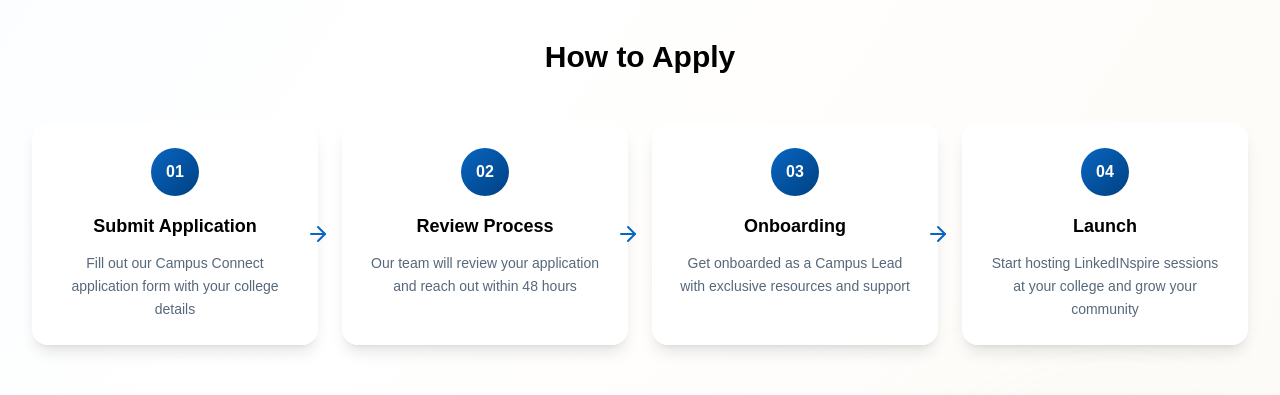
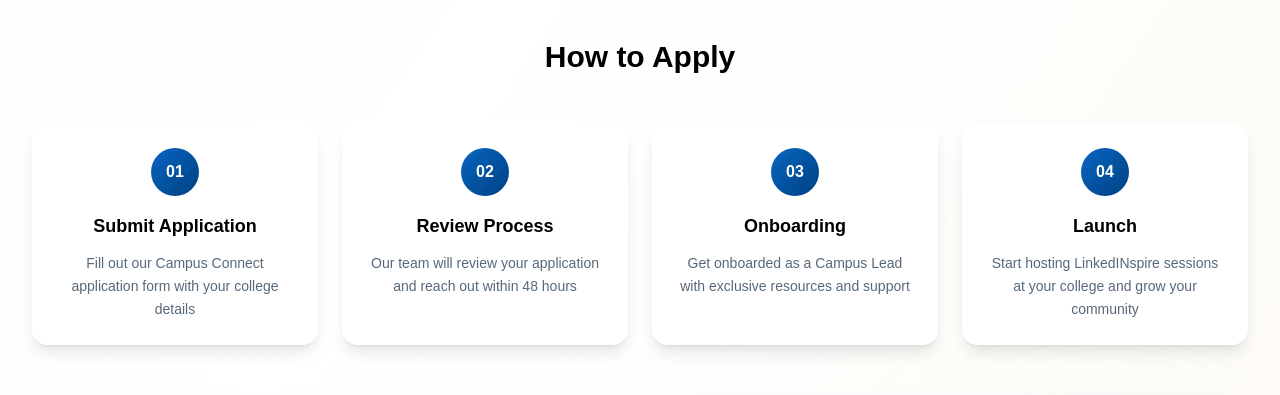
Before and after one commit to gayatri192005/linkedinspire, a Next.js app: page / in a window 1280 px wide. Shown: the part 6780-7175 px from the top of the page. Built offline with nearby package versions, Linux system fonts and the light colour scheme; no server answers; a web font is replaced by a local one.

Commit message:
refactor: remove unused ArrowRight icon from CampusConnectSection

```diff
--- a/src/components/sections/CampusConnectSection.tsx
+++ b/src/components/sections/CampusConnectSection.tsx
@@ -1,6 +1,6 @@
 'use client'
 
-import { BookOpen, Users, Trophy, MapPin, ArrowRight, CheckCircle, Sparkles } from 'lucide-react'
+import { BookOpen, Users, Trophy, MapPin, CheckCircle, Sparkles } from 'lucide-react'
 import Button from '@/components/ui/Button'
 
 export default function CampusConnectSection() {
@@ -158,8 +158,7 @@
           <h3 className="text-3xl rethink-sans-bold text-center mb-12">How to Apply</h3>
           <div className="grid grid-cols-1 md:grid-cols-2 lg:grid-cols-4 gap-6">
             {steps.map((step, index) => (
-              <div key={index} className="relative">
-                <div className="backdrop-blur-xl bg-white/90 rounded-2xl p-6 border border-white/40 shadow-lg hover:shadow-xl transition-all duration-300 h-full">
+              <div key={index} className="backdrop-blur-xl bg-white/90 rounded-2xl p-6 border border-white/40 shadow-lg hover:shadow-xl transition-all duration-300 h-full">
                   <div className="text-center">
                     <div className="w-12 h-12 bg-gradient-to-br from-[#0A66C2] to-[#004182] rounded-full flex items-center justify-center mx-auto mb-4 text-white rethink-sans-bold">
                       {step.step}
@@ -168,15 +167,9 @@
                     <p className="text-[#56687A] rethink-sans-regular text-sm leading-relaxed">{step.description}</p>
                   </div>
                 </div>
-                {index < steps.length - 1 && (
-                  <div className="hidden lg:block absolute top-1/2 -right-3 transform -translate-y-1/2">
-                    <ArrowRight className="w-6 h-6 text-[#0A66C2]" />
-                  </div>
-                )}
-              </div>
-            ))}
+              ))}
+            </div>
           </div>
-        </div>
 
         {/* CTA Section */}
         <div className="text-center backdrop-blur-xl bg-gradient-to-r from-[#0A66C2]/95 via-[#0077B5]/95 to-[#004182]/95 rounded-3xl p-12 text-white shadow-2xl shadow-[#0A66C2]/40 border border-white/20">
```
